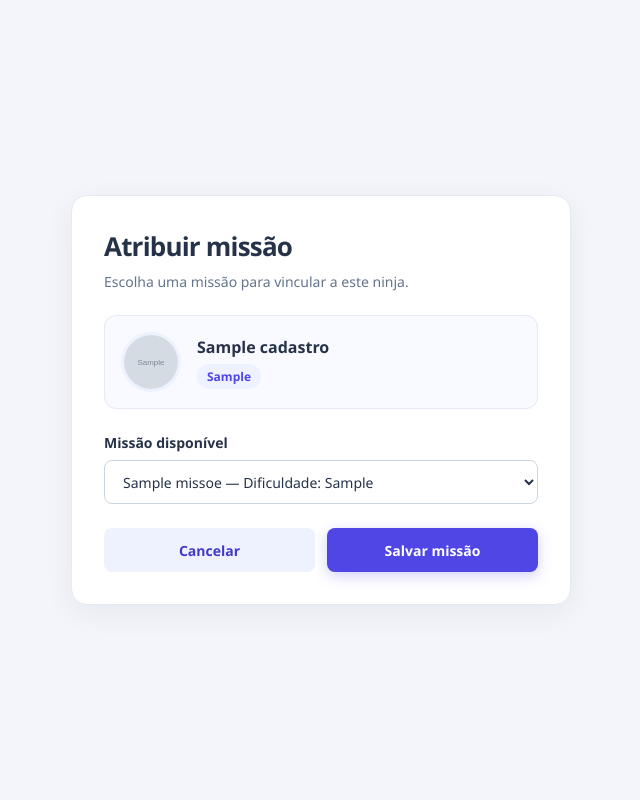
After one commit to joaomarcelo3/CadastroDeNinjas, a Spring Boot app: page /ninjas/ui/atribuir-missao/1 in a window 1280 px wide. The commit adds this page. Shown: the whole page, without its empty margins (319-959 px from the left). Run offline with Spring Boot 4, Linux system fonts and the light colour scheme; tables that the repository leaves empty hold one stand-in row (values such as "Sample post"); grey boxes marked "Sample" are stand-in pictures.

Commit message:
feat(ninjas): implementa atribuicao e remocao de missao na UI
Adiciona tela atribuirMissao.html, endpoints no NinjaControllerUi, logica no NinjaService e ajusta layout da listagem.

```diff
--- a/src/main/java/dev/java10x/CadastroDeNinjas/Ninjas/NinjaControllerUi.java
+++ b/src/main/java/dev/java10x/CadastroDeNinjas/Ninjas/NinjaControllerUi.java
@@ -1,5 +1,7 @@
 package dev.java10x.CadastroDeNinjas.Ninjas;
 
+import dev.java10x.CadastroDeNinjas.Missoes.MissoesDTO;
+import dev.java10x.CadastroDeNinjas.Missoes.MissoesService;
 import org.springframework.stereotype.Controller;
 import org.springframework.ui.Model;
 import org.springframework.web.bind.annotation.*;
@@ -12,10 +14,13 @@ import java.util.List;
 public class NinjaControllerUi {
 
     private final NinjaService ninjaService;
+    private final MissoesService missoesService;
 
-    public NinjaControllerUi(NinjaService ninjaService) {
+    public NinjaControllerUi(NinjaService ninjaService, MissoesService missoesService) {
         this.ninjaService = ninjaService;
+        this.missoesService = missoesService;
     }
+
 
     @GetMapping("/listar")
     public String listarNinjas(Model model){
@@ -70,4 +75,21 @@ public class NinjaControllerUi {
         redirectAttributes.addFlashAttribute("mensagem", "Ninja cadastrado com sucesso!");
         return "redirect:/ninjas/ui/listar";
     }
+
+    @GetMapping("/atribuir-missao/{id}")
+    public String atribuirMissao(@PathVariable Long id, Model model){
+        NinjaDTO ninja = ninjaService.listarNinjasPorId(id);
+        List<MissoesDTO> missoes = missoesService.listarMissoes();
+        model.addAttribute("ninja", ninjaService.listarNinjasPorId(id));
+        model.addAttribute("missoes", missoesService.listarMissoes());
+        return "ninjas/atribuirMissao";
+    }
+
+    @PostMapping("/atribuir-missao")
+    public String atribuirMissao(@RequestParam Long ninjaId, @RequestParam(required = false)  Long missaoId){
+        ninjaService.atribuirMissao(ninjaId, missaoId);
+        return "redirect:/ninjas/ui/listar";
+    }
+
+
 }
--- a/src/main/resources/templates/missoes/listarMissoes.html
+++ b/src/main/resources/templates/missoes/listarMissoes.html
@@ -268,6 +268,7 @@
                 <td colspan="4" class="muted">Nenhuma missão cadastrada.</td>
             </tr>
             </tbody>
+
         </table>
     </div>
 
--- /dev/null
+++ b/src/main/resources/templates/ninjas/atribuirMissao.html
@@ -0,0 +1,214 @@
+<!DOCTYPE html>
+<html lang="pt-BR" xmlns:th="http://www.thymeleaf.org">
+<head>
+    <meta charset="UTF-8">
+    <meta name="viewport" content="width=device-width, initial-scale=1">
+    <title>Atribuir Missão</title>
+
+    <style>
+        * {
+            box-sizing: border-box;
+        }
+
+        body {
+            margin: 0;
+            padding: 40px 24px;
+            background: #f3f5fa;
+            color: #263248;
+            font-family: "Segoe UI", Arial, sans-serif;
+            display: flex;
+            align-items: center;
+            justify-content: center;
+            min-height: 100vh;
+        }
+
+        .card {
+            width: 100%;
+            max-width: 500px;
+            padding: 32px;
+            background: #fff;
+            border: 1px solid #e4e9f2;
+            border-radius: 16px;
+            box-shadow: 0 8px 30px rgba(25, 42, 70, 0.06);
+        }
+
+        h1 {
+            margin: 0 0 8px 0;
+            font-size: 26px;
+            font-weight: 700;
+            letter-spacing: -0.8px;
+        }
+
+        .subtitle {
+            margin: 0 0 24px 0;
+            color: #64748b;
+            font-size: 14px;
+        }
+
+        .ninja-box {
+            display: flex;
+            align-items: center;
+            gap: 16px;
+            padding: 16px;
+            margin-bottom: 24px;
+            background: #f8faff;
+            border: 1px solid #e4e9f2;
+            border-radius: 12px;
+        }
+
+        .avatar {
+            width: 60px;
+            height: 60px;
+            object-fit: cover;
+            border: 3px solid #eef2ff;
+            border-radius: 50%;
+        }
+
+        .ninja-name {
+            margin: 0 0 6px 0;
+            font-size: 16px;
+            font-weight: 700;
+        }
+
+        .rank {
+            display: inline-block;
+            padding: 4px 10px;
+            background: #eef2ff;
+            color: #4f46e5;
+            border-radius: 20px;
+            font-size: 12px;
+            font-weight: 700;
+        }
+
+        .form-group {
+            margin-bottom: 24px;
+        }
+
+        label {
+            display: block;
+            margin-bottom: 8px;
+            color: #263248;
+            font-size: 14px;
+            font-weight: 600;
+        }
+
+        select {
+            width: 100%;
+            min-height: 44px;
+            padding: 10px 14px;
+            background: #fff;
+            color: #263248;
+            border: 1px solid #cbd5e1;
+            border-radius: 8px;
+            font: inherit;
+            font-size: 14px;
+            transition: border-color 0.2s, box-shadow 0.2s;
+        }
+
+        select:focus {
+            outline: none;
+            border-color: #4f46e5;
+            box-shadow: 0 0 0 3px #eef2ff;
+        }
+
+        .actions {
+            display: flex;
+            align-items: center;
+            gap: 12px;
+        }
+
+        .btn {
+            flex: 1;
+            display: inline-flex;
+            align-items: center;
+            justify-content: center;
+            min-height: 44px;
+            padding: 10px 18px;
+            border: 1px solid transparent;
+            border-radius: 8px;
+            font: inherit;
+            font-size: 14px;
+            font-weight: 600;
+            text-decoration: none;
+            cursor: pointer;
+            transition: background 0.2s, transform 0.2s;
+        }
+
+        .btn:hover {
+            transform: translateY(-2px);
+        }
+
+        .btn:focus-visible {
+            outline: 3px solid #818cf8;
+            outline-offset: 3px;
+        }
+
+        .btn-secondary {
+            background: #eef2ff;
+            color: #4338ca;
+        }
+
+        .btn-secondary:hover {
+            background: #e0e7ff;
+        }
+
+        .btn-primary {
+            background: #4f46e5;
+            color: #fff;
+            box-shadow: 0 4px 14px rgba(79, 70, 229, 0.25);
+        }
+
+        .btn-primary:hover {
+            background: #4338ca;
+        }
+
+        @media (prefers-reduced-motion: reduce) {
+            .btn {
+                transition: none;
+            }
+
+            .btn:hover {
+                transform: none;
+            }
+        }
+    </style>
+</head>
+<body>
+<main class="card">
+
+    <h1>Atribuir missão</h1>
+    <p class="subtitle">Escolha uma missão para vincular a este ninja.</p>
+
+    <div class="ninja-box">
+        <img class="avatar" th:src="${ninja.imgUrl}" th:alt="${ninja.nome}">
+        <div>
+            <p class="ninja-name" th:text="${ninja.nome}"></p>
+            <span class="rank" th:text="${ninja.rank}"></span>
+        </div>
+    </div>
+
+    <form th:action="@{/ninjas/ui/atribuir-missao}" method="post">
+        <input type="hidden" name="ninjaId" th:value="${ninja.id}">
+
+        <div class="form-group">
+            <label for="missao">Missão disponível</label>
+            <select id="missao" name="missaoId">
+                <option value="">-- Selecione uma missão --</option>
+                <option th:each="missao : ${missoes}"
+                        th:value="${missao.id}"
+                        th:text="${missao.nome} + ' — Dificuldade: ' + ${missao.dificuldade}"
+                        th:selected="${ninja.missoes != null and ninja.missoes.id == missao.id}">
+                <option value="">-- Remover missão --</option>
+                </option>
+            </select>
+        </div>
+
+        <div class="actions">
+            <a class="btn btn-secondary" th:href="@{/ninjas/ui/listar}">Cancelar</a>
+            <button type="submit" class="btn btn-primary">Salvar missão</button>
+        </div>
+    </form>
+
+</main>
+</body>
+</html>
```
Also changed, not shown: src/main/java/dev/java10x/CadastroDeNinjas/Ninjas/NinjaService.java (+20 -1 lines), src/main/resources/templates/ninjas/listarNinjas.html (+19 -4 lines).
